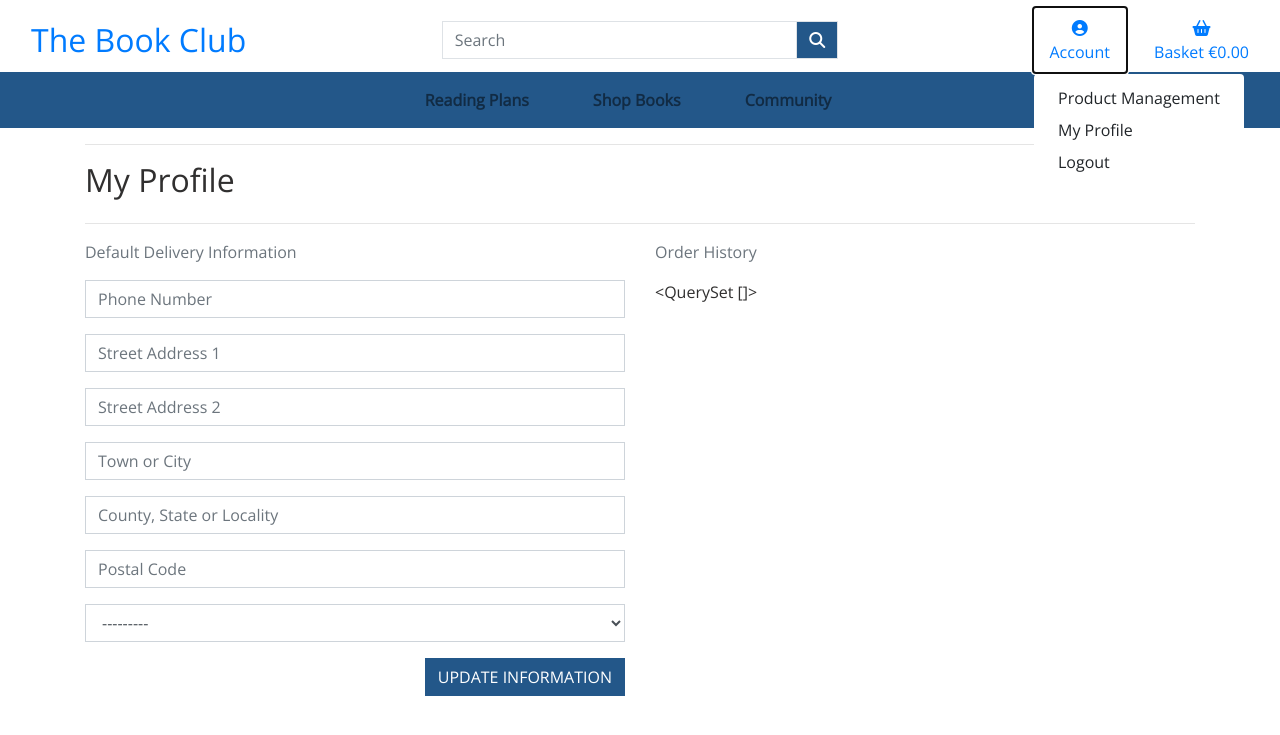
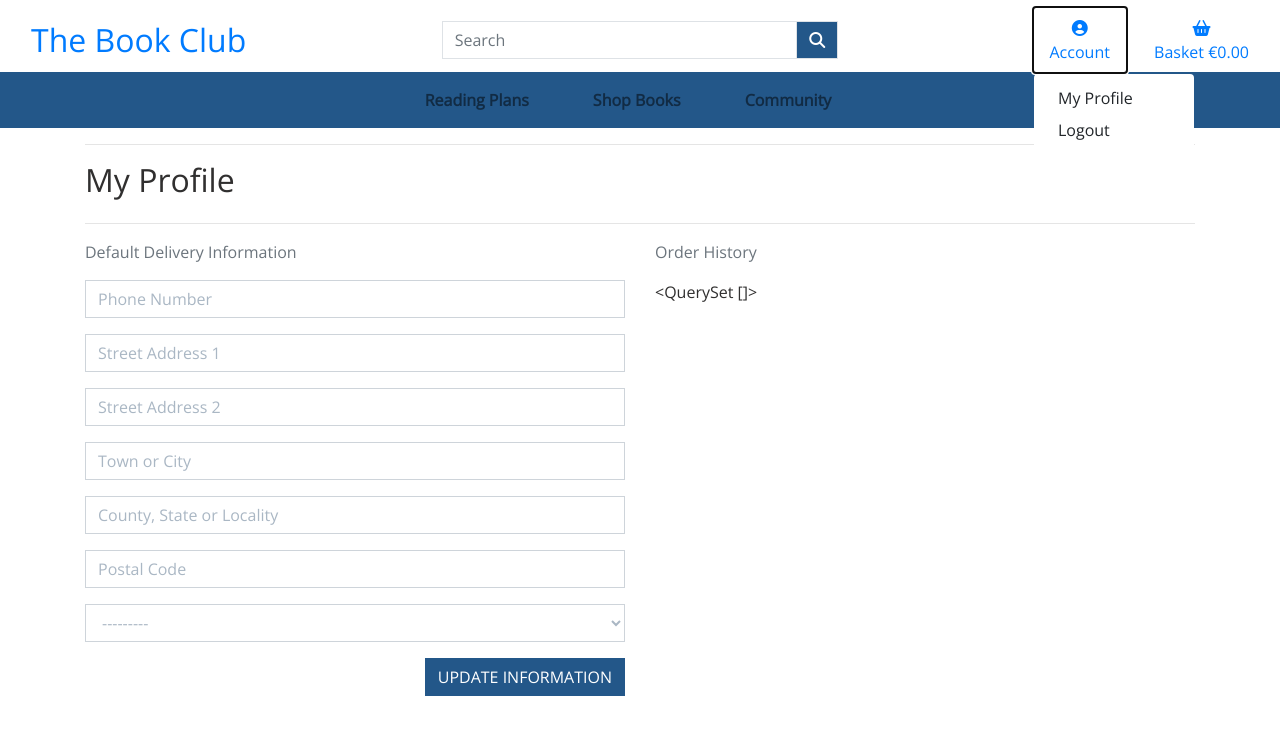
Before and after one commit to albenakr/the-book-club, a Django app: page /profile/ in a window 1280 px wide, after a click on "Account". Shown: the top 735 px of the page. Run offline with Django 3.2, Linux system fonts and the light colour scheme; the visitor is signed in with stand-in values (Sample User, id 1); data comes from the database, SQL or seed files in the repository; data that the repository does not hold is empty; parts of the project's set-up code (start-up, migrations or seed data) failed here and were passed over; some libraries are stand-ins or nearby versions.

Commit message:
Added profile form, views and updated template

```diff
--- a/book_club/settings.py
+++ b/book_club/settings.py
@@ -112,7 +112,7 @@ ACCOUNT_EMAIL_VERIFICATION = 'mandatory'
 ACCOUNT_SIGNUP_EMAIL_ENTER_TWICE = True
 ACCOUNT_USERNAME_MIN_LENGTH = 4
 LOGIN_URL = '/accounts/login/'
-LOGIN_REDIRECT_URL = '/success'
+LOGIN_REDIRECT_URL = '/'
 
 WSGI_APPLICATION = 'book_club.wsgi.application'
 
--- a/checkout/templates/checkout/checkout.html
+++ b/checkout/templates/checkout/checkout.html
@@ -81,7 +81,7 @@
                         <p class="my-0">Order Total:</p>
                     </div>
                     <div class="col-3">
-                        <p class="my-0">${{ total | floatformat:2 }}</p>
+                        <p class="my-0">€{{ order_total | floatformat:2 }}</p>
                     </div>
                 </div>
             </div>
@@ -143,7 +143,7 @@
 							<span class="icon">
 								<i class="fas fa-exclamation-circle"></i>
 							</span>
-							<span>Your card will be charged <strong>${{ order_total|floatformat:2 }}</strong></span>
+							<span>Your card will be charged <strong>${{ total|floatformat:2 }}</strong></span>
 						</p>
 					</div>
                 </form>
--- a/profiles/static/profiles/css/profile.css
+++ b/profiles/static/profiles/css/profile.css
@@ -0,0 +1,20 @@
+
+/* From Code Institute Styling*/
+
+
+#profile-update-form .form-control {
+    color: #000;
+}
+
+#profile-update-form input::placeholder {
+    color: #aab7c4;
+}
+
+#id_default_country,
+#id_default_country option:not(:first-child) {
+    color: #000;
+}
+
+#id_default_country option:first-child {
+    color: #aab7c4;
+}
--- /dev/null
+++ b/profiles/static/profiles/js/countryfield.js
@@ -0,0 +1,12 @@
+let countrySelected = $('#id_default_country').val();
+if(!countrySelected) {
+    $('#id_default_country').css('color', '#aab7c4');
+};
+$('#id_default_country').change(function() {
+    countrySelected = $(this).val();
+    if(!countrySelected) {
+        $(this).css('color', '#aab7c4');
+    } else {
+        $(this).css('color', '#000');
+    }
+});
--- a/templates/base.html
+++ b/templates/base.html
@@ -101,10 +101,7 @@
                         </a>
                         <div class="dropdown-menu border-0" aria-labelledby="user-options">
                             {% if request.user.is_authenticated %}
-                                {% if request.user.is_superuser %}
-                                    <a href="" class="dropdown-item">Product Management</a>
-                                {% endif %}
-                                <a href="" class="dropdown-item">My Profile</a>
+                                <a href="{% url 'profile' %}" class="dropdown-item">My Profile</a>
                                 <a href="{% url 'account_logout' %}" class="dropdown-item">Logout</a>
                             {% else %}
                                 <a href="{% url 'account_signup' %}" class="dropdown-item">Register</a>
--- a/templates/includes/mobile_top_header.html
+++ b/templates/includes/mobile_top_header.html
@@ -28,10 +28,7 @@
     </a>
     <div class="dropdown-menu border-0" aria-labelledby="user-options">
         {% if request.user.is_authenticated %}
-            {% if request.user.is_superuser %}
-                <a href="{% url 'account_logout' %}" class="dropdown-item">Product Management</a>
-            {% endif %}
-            <a href="#" class="dropdown-item">My Profile</a>
+            <a href="{% url 'profile' %}" class="dropdown-item">My Profile</a>
             <a href="{% url 'account_logout' %}" class="dropdown-item">Logout</a>
         {% else %}
             <a href="{% url 'account_signup' %}" class="dropdown-item">Register</a>
--- a/templates/includes/toasts/toast_success.html
+++ b/templates/includes/toasts/toast_success.html
@@ -25,7 +25,7 @@
         <hr class="mt-1 mb-3" />
       </div>
     </div>
-    {% if price_total %}
+    {% if price_total and not on_profile_page %}
     <p class="logo-font bg-white py-1">
       Your Bag ({{ product_count }})
     </p>
```
Also changed, not shown: static/css/base.css (+55 -0 lines), README.md, profiles/templates/profiles/profile.html (line endings or trailing spaces).
